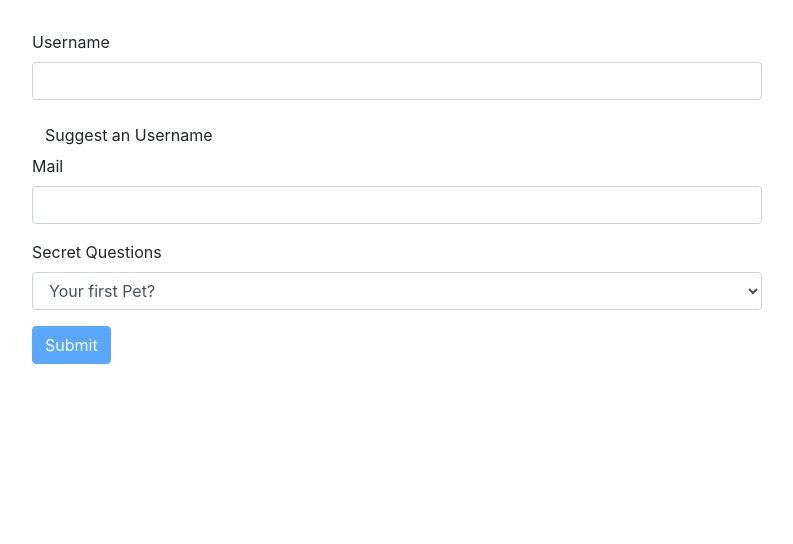
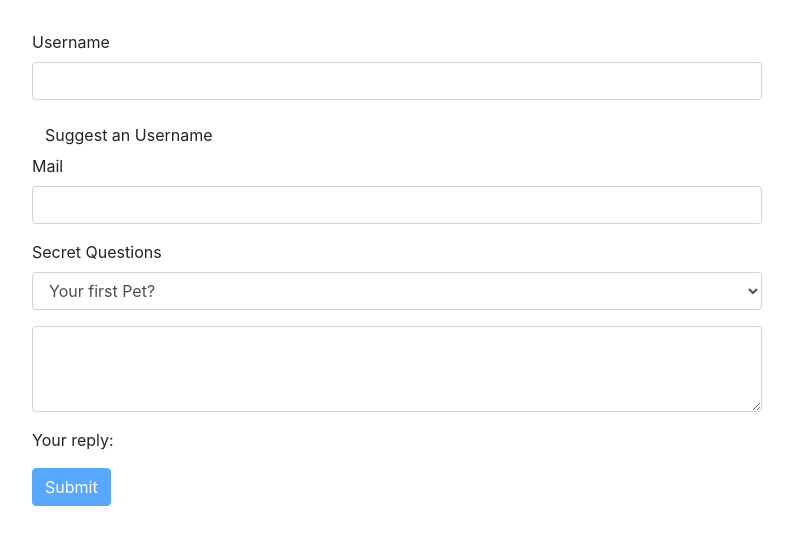
Before and after one commit to pawtwa/angular-7-forms, an Angular app: page / in a window 1280 px wide. Shown: the top 544 px of the page, without its empty margins (53-846 px from the left). Built offline with nearby package versions, Linux system fonts and the light colour scheme.

Commit message:
TD: using ngModel with Two-Way-Binding

```diff
--- a/src/app/app.component.html
+++ b/src/app/app.component.html
@@ -44,6 +44,15 @@
             <option value="teacher">Your first teacher?</option>
           </select>
         </div>
+        <div class="form-group">
+          <textarea
+            class="form-control"
+            name="answer"
+            rows="3"
+            [(ngModel)]="answer"
+          ></textarea>
+        </div>
+        <p>Your reply: {{ answer }}</p>
         <button
           class="btn btn-primary"
           type="submit"
--- a/src/app/app.component.ts
+++ b/src/app/app.component.ts
@@ -14,6 +14,8 @@
   defaultEmail: string = "";
   defaultUsername: string = "";
 
+  answer: string = "";
+
   suggestUserName() {
     const suggestedName = "Superuser";
   }
```
